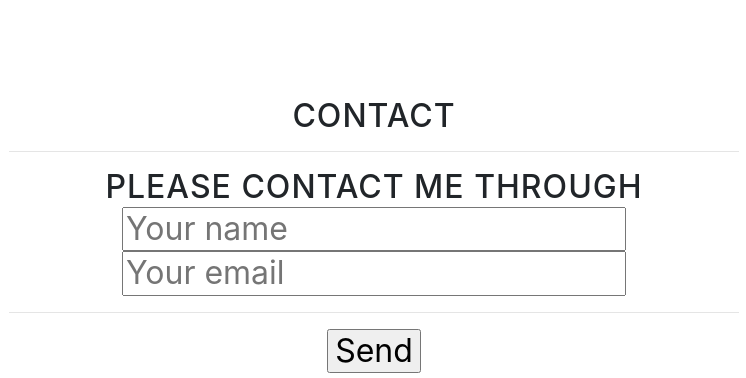
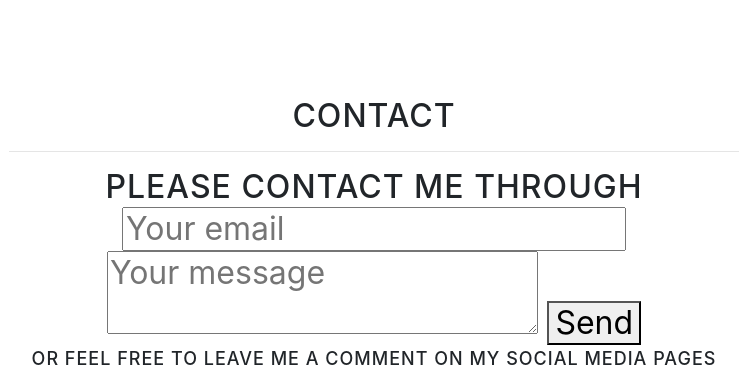
Before and after one commit to ally0426/Basic-Portfolio, a website with bundled scripts: page index.html in a window 1280 px wide. Shown: the part 4203-4581 px from the top of the page, without its empty margins (266-1012 px from the left). Built offline with nearby package versions, Linux system fonts and the light colour scheme; files whose address does not match are found by name.

Commit message:
edited contact form2

```diff
--- a/index.html
+++ b/index.html
@@ -242,11 +242,10 @@
           <h2>Contact</h2>
           <hr>
           <h2>Please contact me through<br>
-            <form action="https://formspree.io/abinding@gmail.com" method="POST">
-              <input type="text" name="name" placeholder="Your name">
-              <input type="email" name="_replyto" placeholder="Your email">
-              <hr>
-              <input type="submit" value="Send">
+            <form method="POST" action="https://formspree.io/abinding@gmail.com">
+              <input type="email" name="email" placeholder="Your email">
+              <textarea name="message" placeholder="Your message"></textarea>
+              <button type="submit">Send</button>
             </form>
             <!-- <a href="mailto:abinding@gmail.com">Email</a> -->
 
```
